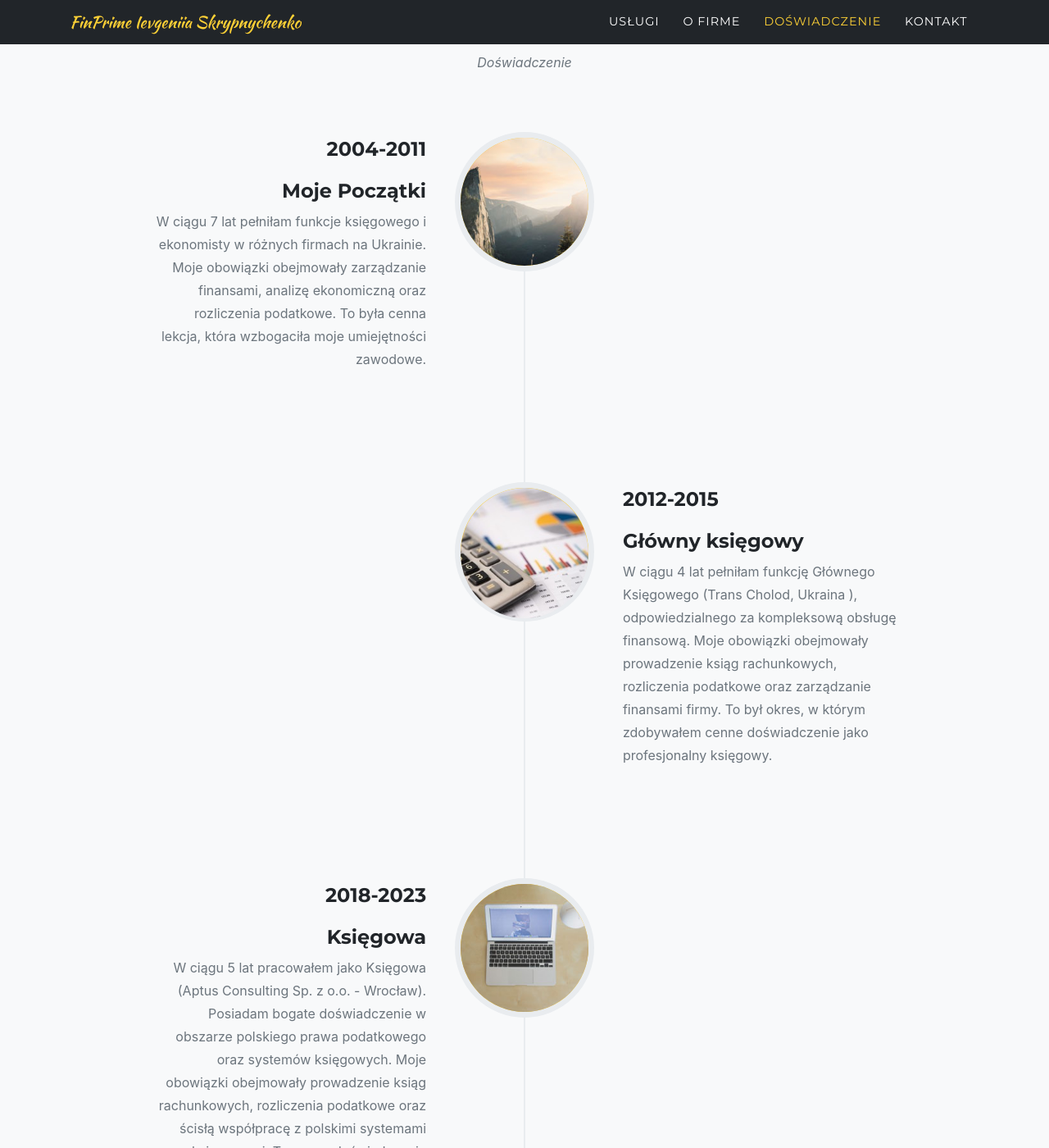
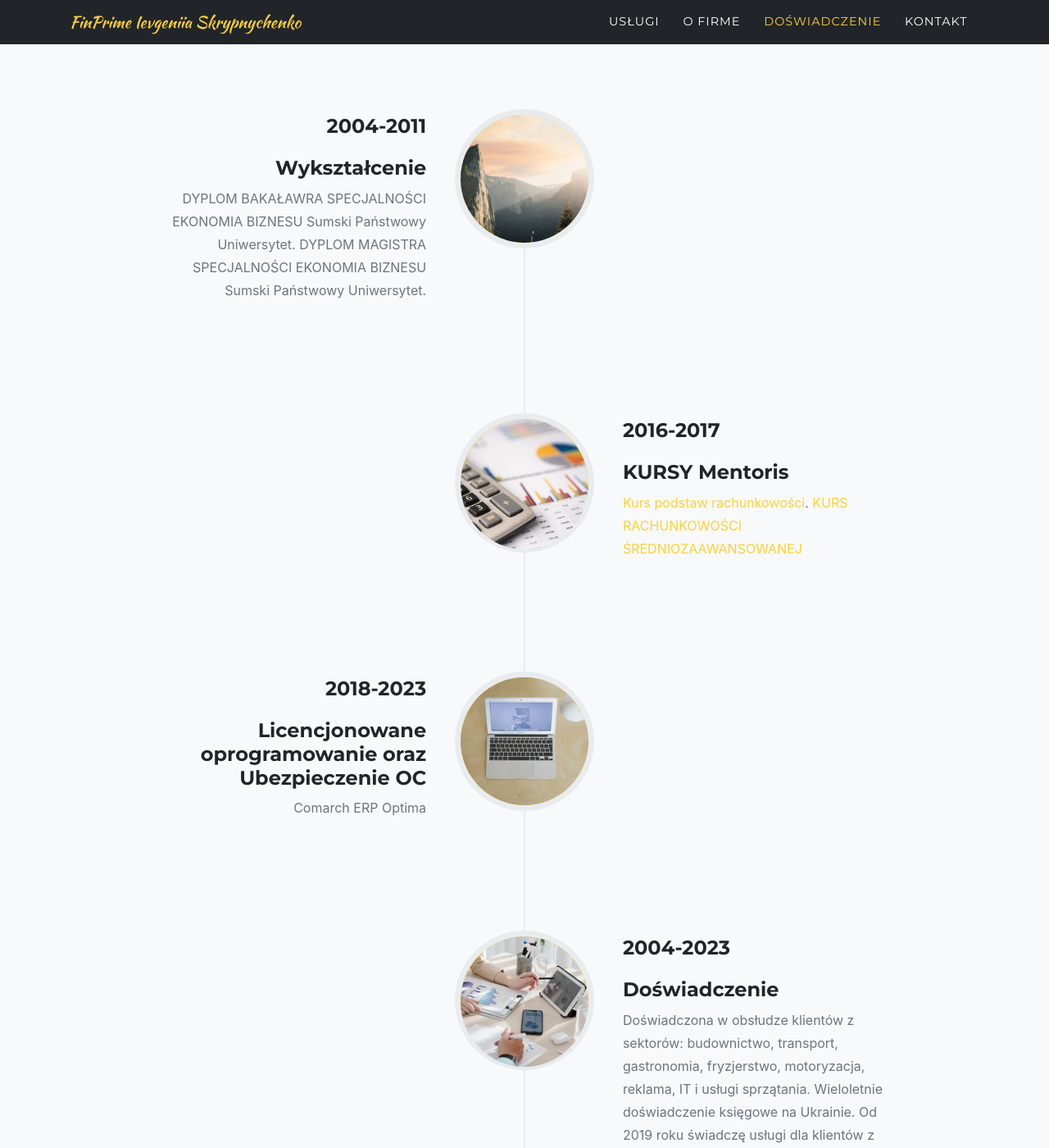
Before and after one commit to scripnichenko/finprime, a Jekyll site: the page built from index.md, in a window 1280 px wide and 1400 px high, scrolled down 2024 px. Shown: the whole window at 82% size. Built offline with Jekyll 4.4.1, drawn with Linux system fonts in a browser that asks for light colours; some web fonts are replaced; some of the changed text lies outside the part shown.

Commit message:
updated timeline

```diff
--- a/_data/sitetext.yml
+++ b/_data/sitetext.yml
@@ -38,24 +38,24 @@ en: &DEFAULT_EN
     # left is the default
     #start_align: "left"
     events:
-      - title: "Moje Początki"
+      - title: "Wykształcenie"
         year: "2004-2011"
-        desc: "W ciągu 7 lat pełniłam funkcje księgowego i ekonomisty w różnych firmach na Ukrainie. Moje obowiązki obejmowały zarządzanie finansami, analizę ekonomiczną oraz rozliczenia podatkowe. To była cenna lekcja, która wzbogaciła moje umiejętności zawodowe."
+        desc: "DYPLOM BAKAŁAWRA SPECJALNOŚCI EKONOMIA BIZNESU Sumski Państwowy Uniwersytet. DYPLOM MAGISTRA SPECJALNOŚCI EKONOMIA BIZNESU Sumski Państwowy Uniwersytet."
         image: assets/img/timeline/1.jpg
         alt:
-      - title: "Główny księgowy"
-        year: "2012-2015"
-        desc: "W ciągu 4 lat pełniłam funkcję Głównego Księgowego (Trans Cholod, Ukraina ), odpowiedzialnego za kompleksową obsługę finansową. Moje obowiązki obejmowały prowadzenie ksiąg rachunkowych, rozliczenia podatkowe oraz zarządzanie finansami firmy. To był okres, w którym zdobywałem cenne doświadczenie jako profesjonalny księgowy."
+      - title: "KURSY Mentoris"
+        year: "2016-2017"
+        desc: "[Kurs podstaw rachunkowości](https://kursy-rachunkowosci.pl/cert/1699cd8c90a38725/pl). [KURS RACHUNKOWOŚCI ŚREDNIOZAAWANSOWANEJ](https://kursy-rachunkowosci.pl/cert/ce293c98bdc4f771/pl)"
         image: assets/img/timeline/2.jpg
         alt:
-      - title: "Księgowa"
+      - title: "Licencjonowane oprogramowanie oraz Ubezpieczenie OC"
         year: "2018-2023"
-        desc: "W ciągu 5 lat pracowałem jako Księgowa (Aptus Consulting Sp. z o.o. - Wrocław). Posiadam bogate doświadczenie w obszarze polskiego prawa podatkowego oraz systemów księgowych. Moje obowiązki obejmowały prowadzenie ksiąg rachunkowych, rozliczenia podatkowe oraz ścisłą współpracę z polskimi systemami księgowymi. To cenne doświadczenie pozwoliło mi doskonalić moje umiejętności w dziedzinie księgowości."
+        desc: "Comarch ERP Optima"
         image: assets/img/timeline/3.jpg
-        alt: "Tekst alternatywny obrazu"
-      - title: "Założenie firmy - FinPrime!"
-        year: "Wrzesień 2023"
-        desc: "To dla mnie wielkie osiągnięcie i nowy rozdział w mojej karierze. Jako założyciel firmy jestem gotówa do dostarczania najlepszych usług księgowych klientom."
+        alt:
+      - title: "Doświadczenie"
+        year: "2004-2023"
+        desc: "Doświadczona w obsłudze klientów z sektorów: budownictwo, transport, gastronomia, fryzjerstwo, motoryzacja, reklama, IT i usługi sprzątania. Wieloletnie doświadczenie księgowe na Ukrainie. Od 2019 roku świadczę usługi dla klientów z Polski."
         image: assets/img/timeline/4.jpg
         alt:
         align: right
@@ -63,8 +63,8 @@ en: &DEFAULT_EN
 
   about:
     title: "O Firme"
-    text: "Moja misja"
-    body: "Dostarczanie najwyższej jakości usług księgowych. Jestem przekonana, że dokładność, zrozumienie przepisów podatkowych oraz profesjonalizm są kluczowymi elementami sukcesu każdej firmy."
+    text: "Wszechstronne wsparcie księgowe"
+    body: "Finprime oferuje kompleksowe usługi księgowe i kadrowo-płacowe dla mikro, małych i średnich firm oraz jednoosobowych działalności gospodarczych."
     section: about
 
 
```
